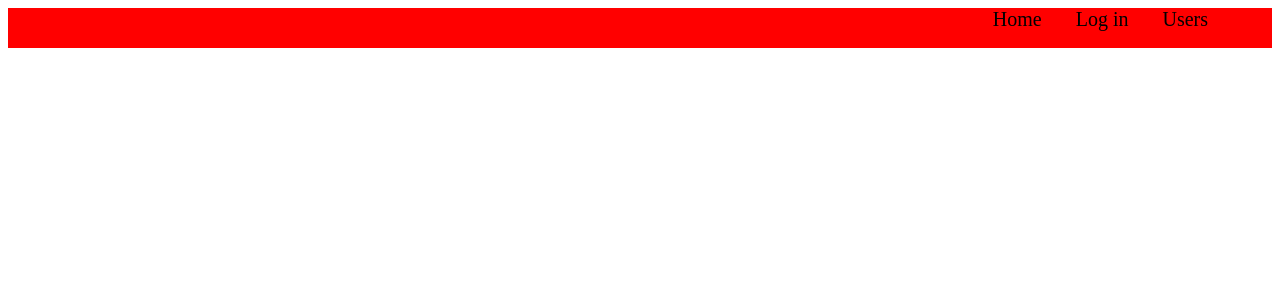
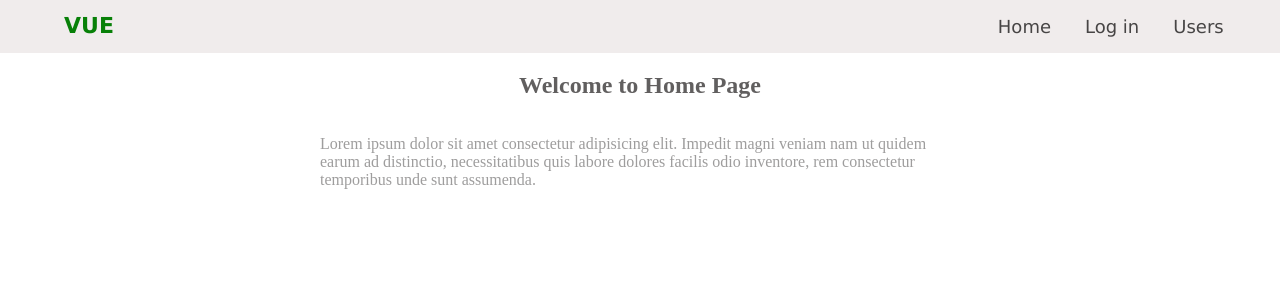
Before and after one commit to sasanedicbn/Vue-Frontend-Masters-workshop, a Vue app in the folder Vue-project2/: page / in a window 1280 px wide. Shown: the top 300 px of the page. Built offline with nearby package versions, Linux system fonts and the light colour scheme.

Commit message:
Create Home Page component

```diff
--- a/Vue-project2/src/App.vue
+++ b/Vue-project2/src/App.vue
@@ -1,32 +1,65 @@
 <script >
+import HomePage from './components/HomePage.vue';
 
+export default{
+  components:{
+    HomePage,
+  }
+}
 </script>
 
 <template>
 <header>
+  <p class="logo">VUE</p>
   <nav>
     <a href="HomePage" >Home</a>
     <a href="LoginPage" >Log in</a>
     <a href="UsersPage" >Users</a>
   </nav>
 </header>
+<div class="content-wrapper">
+  <HomePage/>
+</div>
 </template>
+<style >
+body{
+  margin: 0;
 
-<style >
+}
 header{
-  background-color: red;
-  height: 40px;
+  background-color: rgb(240, 236, 236);
+  height: 52.5px;
   padding: 0 64px;
+  display: flex;
+  justify-content: space-between;
+  align-items: center;
+  width: 90.6%;
+  font-family:'Lucida Sans', 'Lucida Sans Regular', 'Lucida Grande', 'Lucida Sans Unicode', Geneva, Verdana, sans-serif;
 }
 nav{
   display: flex;
   justify-content: flex-end;
   align-items: center;
   gap: 34px;
+  height: 100%;
 }
 a{
-    color: black;
+    color: rgb(71, 69, 69);
     text-decoration: none;
-    font-size: 20px;
+    font-size: 18px;
+  }
+  .logo{
+    font-size: 22px;
+    font-weight: bold;
+    line-height: 1.2;
+    color: rgb(8, 128, 8);
+  }
+  .content-wrapper{
+    display: flex;
+    justify-content: center;
+    align-items: center;
+    margin:0 20rem;
+    flex-direction: column;
+
   }
 </style>
--- a/Vue-project2/src/components/HomePage.vue
+++ b/Vue-project2/src/components/HomePage.vue
@@ -0,0 +1,21 @@
+<script>
+export default{
+    name: 'HomePage'
+}
+</script>
+
+<template>
+<h2>Welcome to Home Page</h2>
+<p>Lorem ipsum dolor sit amet consectetur adipisicing elit.
+Impedit magni veniam nam ut quidem earum ad distinctio, necessitatibus quis labore dolores
+facilis odio inventore, rem consectetur temporibus unde sunt assumenda.</p>
+</template>
+
+<style>
+h2{
+    color: rgb(97, 95, 95);
+}
+p{
+    color: rgb(158, 157, 157);
+}
+</style>
```
